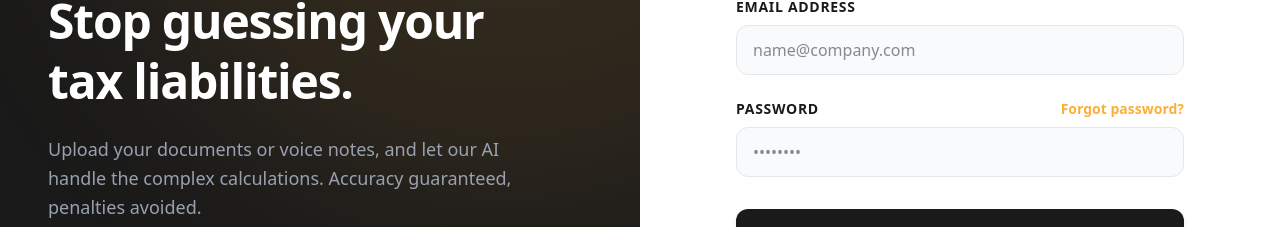
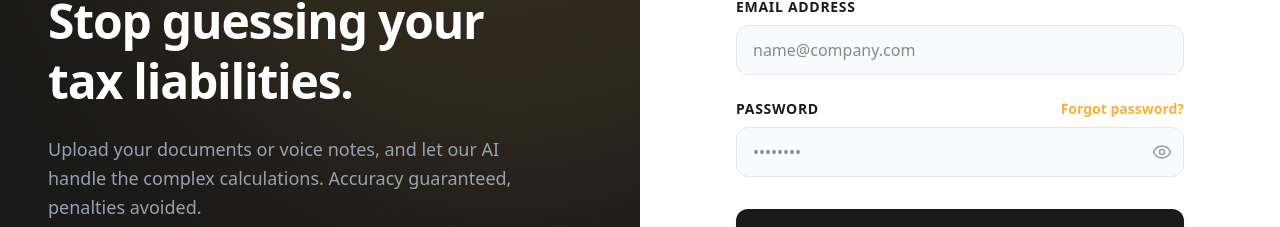
Before and after one commit to evolvingsam/taxWise, a Next.js app in the folder frontend/: page /login in a window 1280 px wide. Shown: the part 327-554 px from the top of the page. Built offline with nearby package versions, Linux system fonts and the light colour scheme.

Commit message:
added eye

```diff
--- a/frontend/src/app/(auth)/login/page.tsx
+++ b/frontend/src/app/(auth)/login/page.tsx
@@ -3,7 +3,7 @@
 import { useState } from "react";
 import { useRouter } from "next/navigation";
 import Link from "next/link";
-import { ArrowLeft } from "lucide-react";
+import { ArrowLeft, Eye, EyeOff } from "lucide-react";
 import { AuthSidebar } from "@/components/auth/AuthSidebar";
 import { useAuth } from "@/lib/AuthContext";
 import toast from "react-hot-toast";
@@ -11,6 +11,7 @@ import toast from "react-hot-toast";
 export default function LoginPage() {
   const [email, setEmail] = useState("");
   const [password, setPassword] = useState("");
+  const [showPassword, setShowPassword] = useState(false);
   const [loading, setLoading] = useState(false);
   const router = useRouter();
   const { login } = useAuth();
@@ -74,15 +75,24 @@ export default function LoginPage() {
                 <label htmlFor="password" className="block text-sm font-bold text-brand-dark uppercase tracking-wider">Password</label>
                 <Link href="#" className="text-sm font-bold text-brand-gold hover:text-brand-dark transition-colors">Forgot password?</Link>
               </div>
+              <div className="relative">
                 <input
                   id="password"
-                type="password"
+                  type={showPassword ? "text" : "password"}
                   value={password}
                   onChange={(e) => setPassword(e.target.value)}
                   placeholder="••••••••"
                   className="w-full px-4 py-3 rounded-xl border border-gray-200 bg-gray-50 focus:bg-white focus:outline-none focus:ring-2 focus:ring-brand-gold/50 focus:border-brand-gold transition-all"
                   required
                 />
+                <button
+                  type="button"
+                  onClick={() => setShowPassword(!showPassword)}
+                  className="absolute inset-y-0 right-3 flex items-center text-gray-400 hover:text-gray-600 focus:outline-none"
+                >
+                  {showPassword ? <EyeOff className="w-5 h-5" /> : <Eye className="w-5 h-5" />}
+                </button>
+              </div>
             </div>
 
             <div className="pt-2 animate-fade-in-up [animation-delay:500ms] opacity-0">
--- a/frontend/src/app/(auth)/signup/page.tsx
+++ b/frontend/src/app/(auth)/signup/page.tsx
@@ -3,7 +3,7 @@
 import { useState } from "react";
 import { useRouter } from "next/navigation";
 import Link from "next/link";
-import { ArrowLeft } from "lucide-react";
+import { ArrowLeft, Eye, EyeOff } from "lucide-react";
 import { AuthSidebar } from "@/components/auth/AuthSidebar";
 import { useAuth } from "@/lib/AuthContext";
 import toast from "react-hot-toast";
@@ -14,6 +14,7 @@ export default function SignupPage() {
   const [name, setName] = useState("");
   const [email, setEmail] = useState("");
   const [password, setPassword] = useState("");
+  const [showPassword, setShowPassword] = useState(false);
   const [userType, setUserType] = useState<UserType | "">("");
   const [loading, setLoading] = useState(false);
 
@@ -97,15 +98,24 @@ export default function SignupPage() {
 
             <div className="space-y-2">
               <label htmlFor="password" className="block text-sm font-bold text-brand-dark uppercase tracking-wider">Password</label>
+              <div className="relative">
                 <input
                   id="password"
-                type="password"
+                  type={showPassword ? "text" : "password"}
                   value={password}
                   onChange={(e) => setPassword(e.target.value)}
                   placeholder="••••••••"
                   className="w-full px-4 py-3 rounded-xl border border-gray-200 bg-gray-50 focus:bg-white focus:outline-none focus:ring-2 focus:ring-brand-gold/50 focus:border-brand-gold transition-all"
                   required
                 />
+                <button
+                  type="button"
+                  onClick={() => setShowPassword(!showPassword)}
+                  className="absolute inset-y-0 right-3 flex items-center text-gray-400 hover:text-gray-600 focus:outline-none"
+                >
+                  {showPassword ? <EyeOff className="w-5 h-5" /> : <Eye className="w-5 h-5" />}
+                </button>
+              </div>
             </div>
 
             <div className="space-y-2">
@@ -120,8 +130,7 @@ export default function SignupPage() {
                   return (
                     <label
                       key={option.id}
-                      className={`flex items-center gap-2 px-4 py-3 rounded-xl border cursor-pointer transition-all ${
-                        checked
+                      className={`flex items-center gap-2 px-4 py-3 rounded-xl border cursor-pointer transition-all ${checked
                         ? "border-brand-gold bg-brand-gold/10"
                         : "border-gray-200 bg-gray-50 hover:bg-white"
                         }`}
```
Lines whose indentation alone changed are shown as unchanged.
